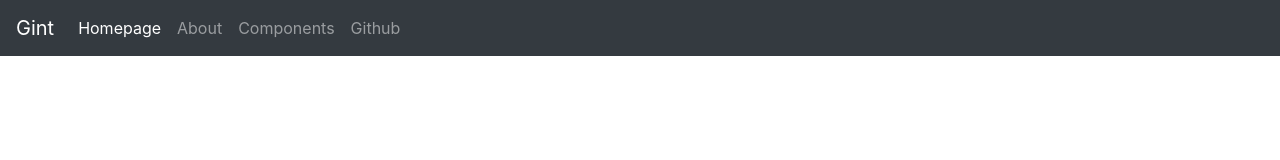
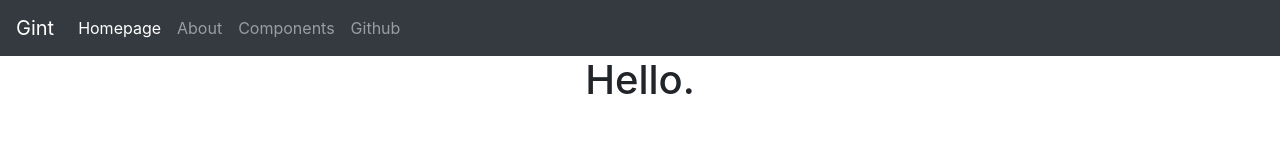
Before and after one commit to garciacomasn/garciacomasn.github.io, a plain HTML site: page index.html in a window 1280 px wide. Drawn offline with nearby package versions, Linux system fonts and the light colour scheme.

Commit message:
Added the sub-body

```diff
--- a/index.html
+++ b/index.html
@@ -5,6 +5,7 @@
 <head>
     <meta charset="UTF-8">
     <meta name="viewport" content="width=device-width, initial-scale=1.0">
+    <link rel="stylesheet" href="index.css">
     <link rel="stylesheet" href="https://stackpath.bootstrapcdn.com/bootstrap/4.5.2/css/bootstrap.min.css" integrity="sha384-JcKb8q3iqJ61gNV9KGb8thSsNjpSL0n8PARn9HuZOnIxN0hoP+VmmDGMN5t9UJ0Z" crossorigin="anonymous">
     <title>Gint - Homepage</title>
 </head>
@@ -31,5 +32,13 @@
           </ul>
         </div>
       </nav>
+
+
+
+      <!-- Body -->
+      <div class="body">
+          <h1 class="a mx-auto  text-center text-black">Hello.</h1>
+      </div>
+
 </body>
 </html>
```
